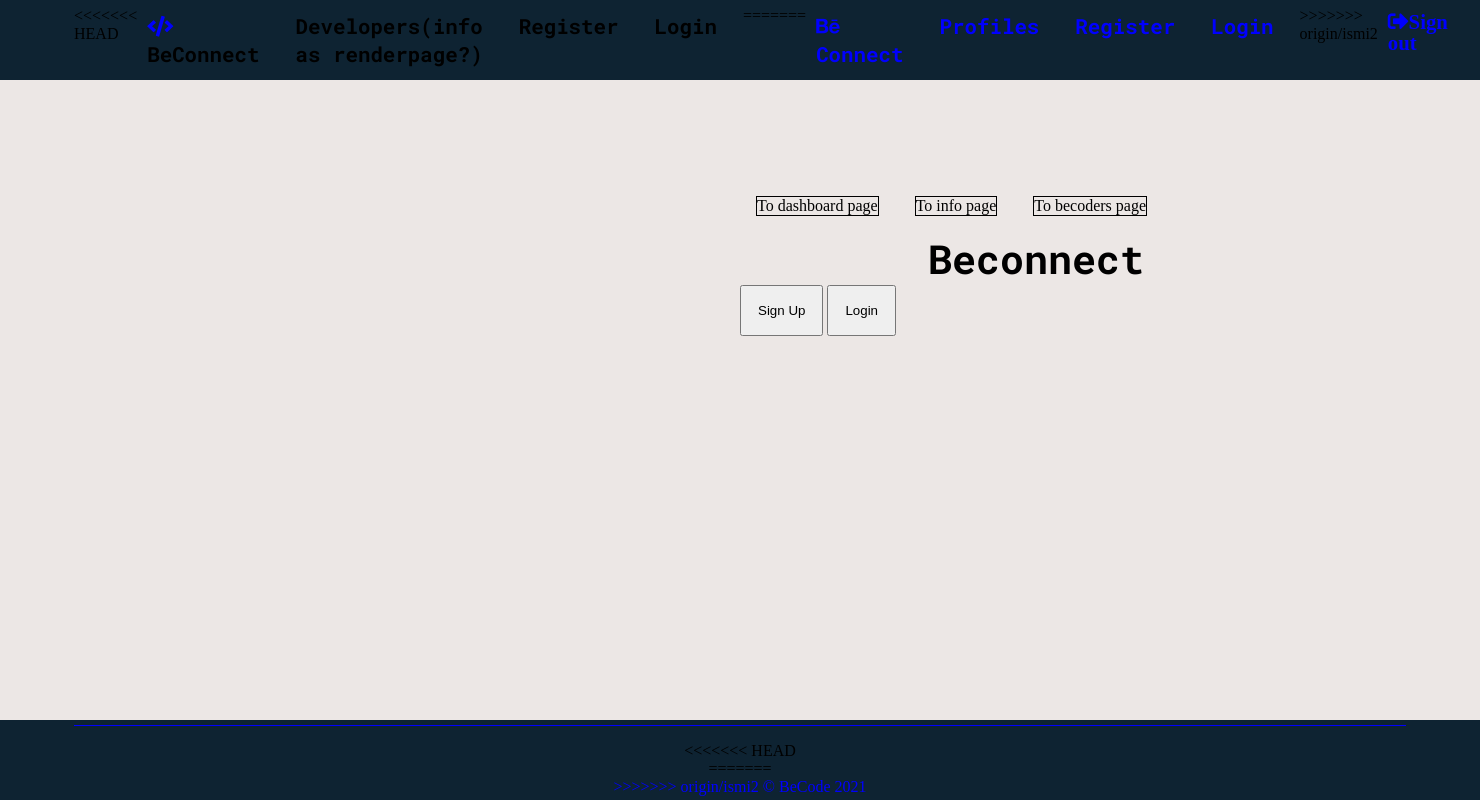
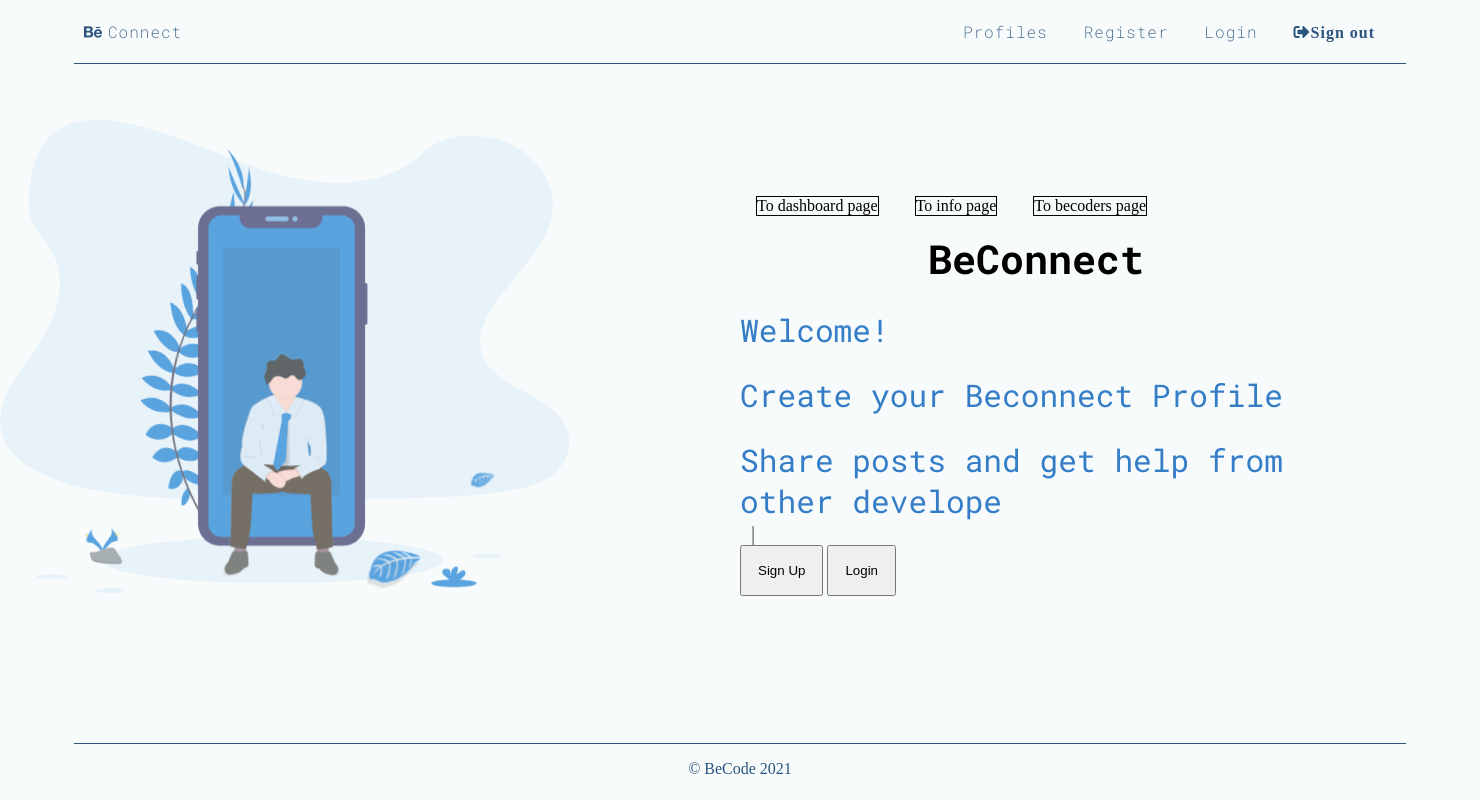
Before and after one commit to chadriae/php-mvc-Ismi, a PHP site: template View/homepage.php in a window 1480 px wide. Run offline with PHP 8.4, Linux system fonts and the light colour scheme; the template is opened without the code that fills it, so the values that code supplies are empty; some libraries are stand-ins or nearby versions.

Commit message:
Fix style bugs

```diff
--- a/View/homepage.php
+++ b/View/homepage.php
@@ -15,7 +15,7 @@ Anything complex should be calculated in the model -->
         <p><a href="index.php?page=dashboard">To dashboard page</a></p>
         <p><a href="index.php?page=info">To info page</a></p>
         <p><a href="index.php?page=becoders">To becoders page</a></p>
-        <h1>Beconnect</h1>
+        <h1>BeConnect</h1>
         <div id="app"></div>
 
 
--- a/View/includes/footer.php
+++ b/View/includes/footer.php
@@ -1,11 +1,7 @@
     <footer>
         <div class="container2">
-<<<<<<< HEAD
-            <p>
-=======
             <p class="ismi">
->>>>>>> origin/ismi2
-                &copy; BeCode <?php echo date('Y')?>
+                &copy; BeCode <?php echo date('Y') ?>
             </p>
         </div>
 
--- a/View/includes/header.php
+++ b/View/includes/header.php
@@ -3,11 +3,9 @@
 
 <head>
     <meta charset="UTF-8">
-    <meta name="viewport"
-        content="width=device-width, user-scalable=no, initial-scale=1.0, maximum-scale=1.0, minimum-scale=1.0">
+    <meta name="viewport" content="width=device-width, user-scalable=no, initial-scale=1.0, maximum-scale=1.0, minimum-scale=1.0">
     <meta http-equiv="X-UA-Compatible" content="ie=edge">
-    <link rel="stylesheet" href="https://pro.fontawesome.com/releases/v5.10.0/css/all.css"
-        integrity="sha384-AYmEC3Yw5cVb3ZcuHtOA93w35dYTsvhLPVnYs9eStHfGJvOvKxVfELGroGkvsg+p" crossorigin="anonymous" />
+    <link rel="stylesheet" href="https://pro.fontawesome.com/releases/v5.10.0/css/all.css" integrity="sha384-AYmEC3Yw5cVb3ZcuHtOA93w35dYTsvhLPVnYs9eStHfGJvOvKxVfELGroGkvsg+p" crossorigin="anonymous" />
     <link rel="stylesheet" href="style.css">
     <title>Becode - ISMI</title>
 </head>
@@ -16,25 +14,14 @@
     <section>
         <header>
             <nav>
-<<<<<<< HEAD
-                <div class="left-nav">
-                    <li><i class="fas fa-code" aria-hidden="true"></i><a href="index.php">BeConnect</a> </li>
-                </div>
-                <div class="right-nav">
-                    <ul class =nav-list>
-                        <li><a href="index.php?page=info">Developers(info as renderpage?)</a></li>
-                        <li><a href="index.php?page=register">Register </a></li>
-                        <li><a href="index.php?page=login" >Login</a></li>
-=======
                 <div class="left-nav ">
                     <li><i class="fab fa-behance" aria-hidden="true"></i><a class="ismi" href="index.php">Connect</a> </li>
                 </div>
                 <div class="right-nav">
-                    <ul class =nav-list>
+                    <ul class=nav-list>
                         <li><a class="ismi" href="index.php?page=info">Profiles</a></li>
                         <li><a class="ismi" href="index.php?page=register">Register </a></li>
-                        <li><a class="ismi" href="index.php?page=login" >Login</a></li>
->>>>>>> origin/ismi2
+                        <li><a class="ismi" href="index.php?page=login">Login</a></li>
                         <div id="myDIV">
                             <li><a href="index.php"><i class="fas fa-sign-out-alt" aria-hidden="true">Sign out</i></a>
                             </li>
--- a/style.css
+++ b/style.css
@@ -3,11 +3,16 @@
 @import url('https://fonts.googleapis.com/css2?family=Roboto+Mono:wght@200;300;400;600;700;900&display=swap');
 /* -- Setting some variables to color and fonts ,enz-- */
 :root{
-    --PrimaryColor : rgb(236, 231, 229);
-    --SecondaryColor : rgb(0, 0, 255);
+    --PrimaryColor :rgb(72, 136, 161);
+    --SecondaryColor :rgb(43, 84, 126);
     --PrimaryFont : 'Roboto Mono', monospace;
+
 }
 /*--Small Reset--*/
+
+.center{
+  margin:0 auto;
+}
 
 *{
     margin:0;
@@ -22,6 +27,7 @@ html {
     margin: 0;
     padding: 0;
     font-weight: normal;
+
   }
   ol, ul {
     list-style: none;
@@ -33,8 +39,8 @@ html {
 
 /* -- Start Styling -- */
 section{
-  background-color: var(--PrimaryColor);
-  /* background: linear-gradient( rgba(0, 0, 0, 0.5), rgba(0, 0, 0, 0.5) ), url('./assets/img/bg.jpg'); */
+  background-color:rgba(227, 240, 245, 0.3);
+
 background-position: center center;
 background-repeat: no-repeat;
 background-size: cover;
@@ -45,35 +51,41 @@ min-height: 100%;
 /*-- Start NAVBAR -- */
 
 header{
-  background-color: rgb(14, 35, 50);
   height: 10vh;
   align-items: center;
   display: flex;
   position: sticky;
   width: 100%;
   top: 0;
+
 }
 nav{
   margin: 0 auto;
   width: 90%;
   display: flex;
   justify-content: space-between;
+  border-bottom: 1px solid var(--SecondaryColor);
+  padding-bottom: 1rem;
+
 }
 .nav-list{
   display: flex;
+
+
 }
 li{
   list-style: none;
-  font-weight: 600;
+  font-weight: 200;
   margin-right: 1rem;
   padding: 5px 10px;
   font-family: var(--PrimaryFont);
-  font-size: 1.3rem;
-  font-weight: bolder;
+  font-size: 1rem;
+  letter-spacing: 1px;
+
 }
 a{
   text-decoration: none;
-  color: rgba(230, 217, 217, 0.918);
+  color:var(--SecondaryColor);
 
 }
 i{
@@ -124,7 +136,6 @@ nav div.left_nav ul li a:hover {
 
 /* -- Start Footer --*/
 footer{
-  background-color:rgb(14, 35, 50);
   height: 10vh;
   align-items: center;
   display: flex;
--- a/zoo.js
+++ b/zoo.js
@@ -8,19 +8,11 @@ var typewriter = new Typewriter(app, {
 typewriter
 
   .pauseFor(500)
-<<<<<<< HEAD
-  .typeString('<h2 style="color:blue"> Welcome !!</h2> <br>')
+  .typeString('<h2 style="color:#357EC7" font-family: "Roboto Mono" > Welcome!</h2> <br>')
   .pauseFor(300)
-  .typeString('<h2 style="color:blue">Create your Beconnect Profile </h2><br>')
+  .typeString('<h2 style="color:#357EC7">Create your Beconnect Profile</h2><br>')
   .pauseFor(300)
-  .typeString('<h2 style="color:blue">Share Posts and get help from other developers </h2>')
-=======
-  .typeString('<h2 style="color:#357EC7" font-family: "Roboto Mono" > Welcome !!</h2> <br>')
-  .pauseFor(300)
-  .typeString('<h2 style="color:#357EC7">Create your Beconnect Profile </h2><br>')
-  .pauseFor(300)
-  .typeString('<h2 style="color:#357EC7">Share Posts and get help from other developers </h2>')
->>>>>>> origin/ismi2
+  .typeString('<h2 style="color:#357EC7">Share posts and get help from other developers</h2>')
   .deleteChars(11)
   .typeString('<h1>Beconnect Code Monkeys</h1> ')
   .pauseFor(1000)
```
Also changed, not shown: Controller/InfoController.php (+0 -13 lines), Controller/becodersController.php (+0 -13 lines), Controller/loginController.php (+0 -12 lines), Controller/registerController.php (+0 -12 lines). Lines whose indentation alone changed are shown as unchanged.
